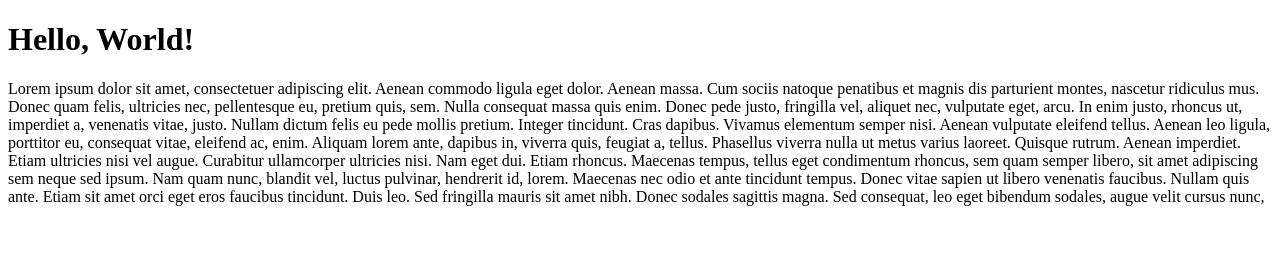
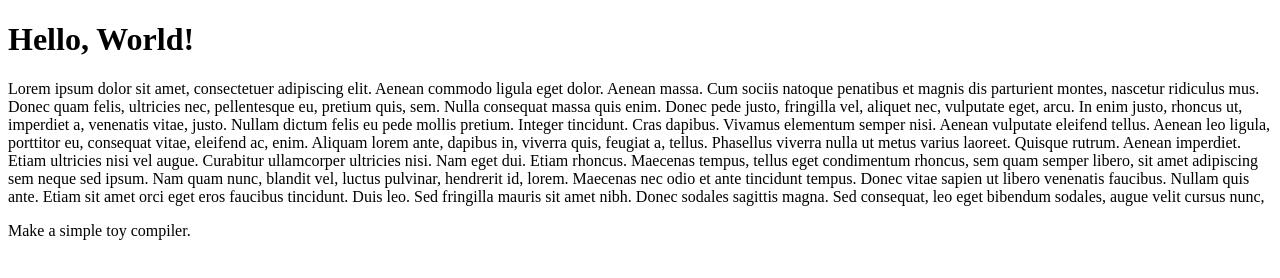
Before and after one commit to herrera-o/CS3338-first-project, a plain HTML site: page index.html in a window 1280 px wide. Drawn offline with Linux system fonts and the light colour scheme.

Commit message:
Added a line of text, with a project idea.

```diff
--- a/index.html
+++ b/index.html
@@ -18,5 +18,8 @@
         Nullam quis ante. Etiam sit amet orci eget eros faucibus tincidunt. Duis leo. Sed fringilla mauris sit amet nibh. Donec sodales sagittis magna. Sed consequat, leo eget
         bibendum sodales, augue velit cursus nunc,
     </p>
+    <p>
+      Make a simple toy compiler.
+    </p>
 </body>
 </html>
```
